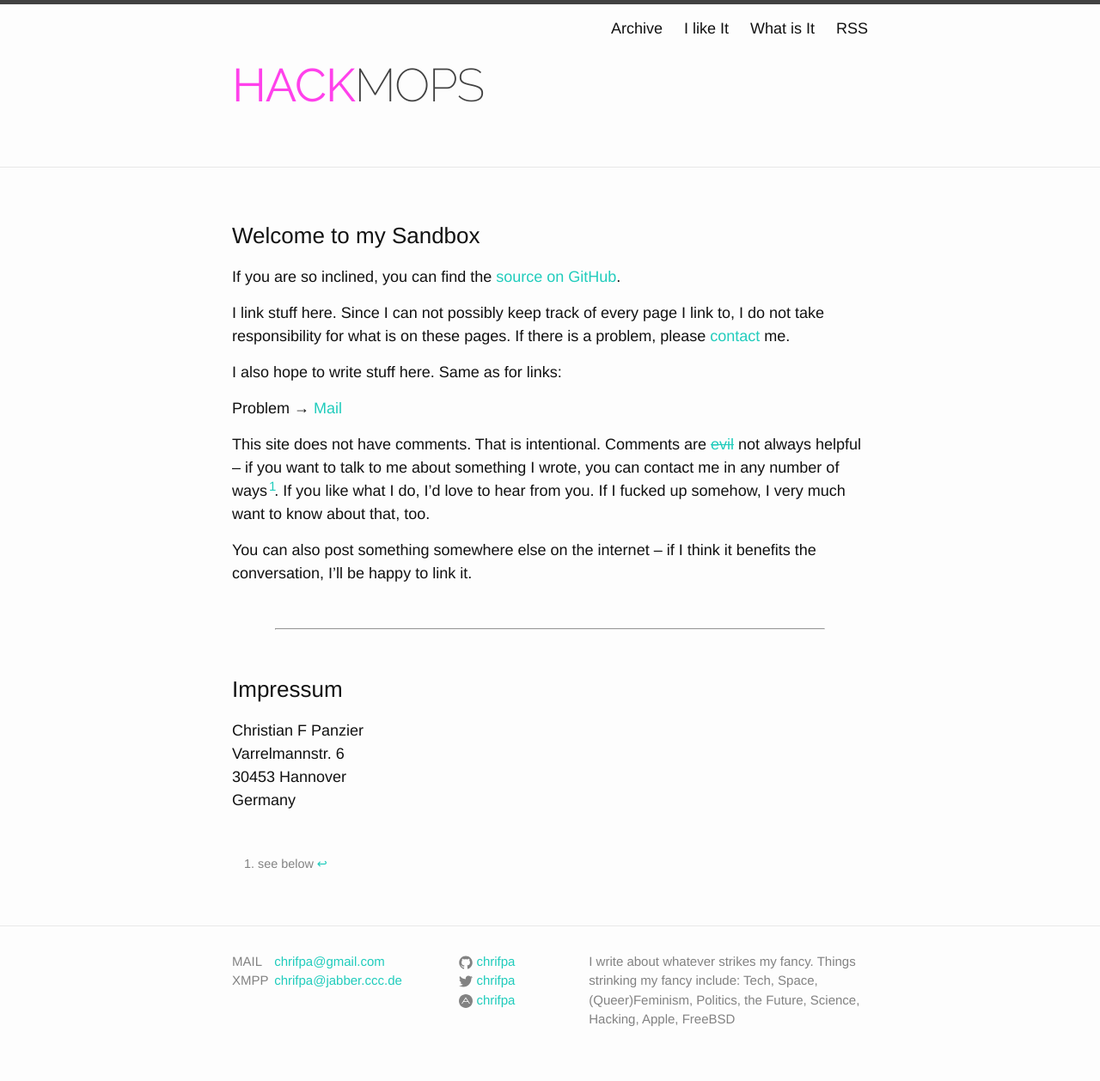
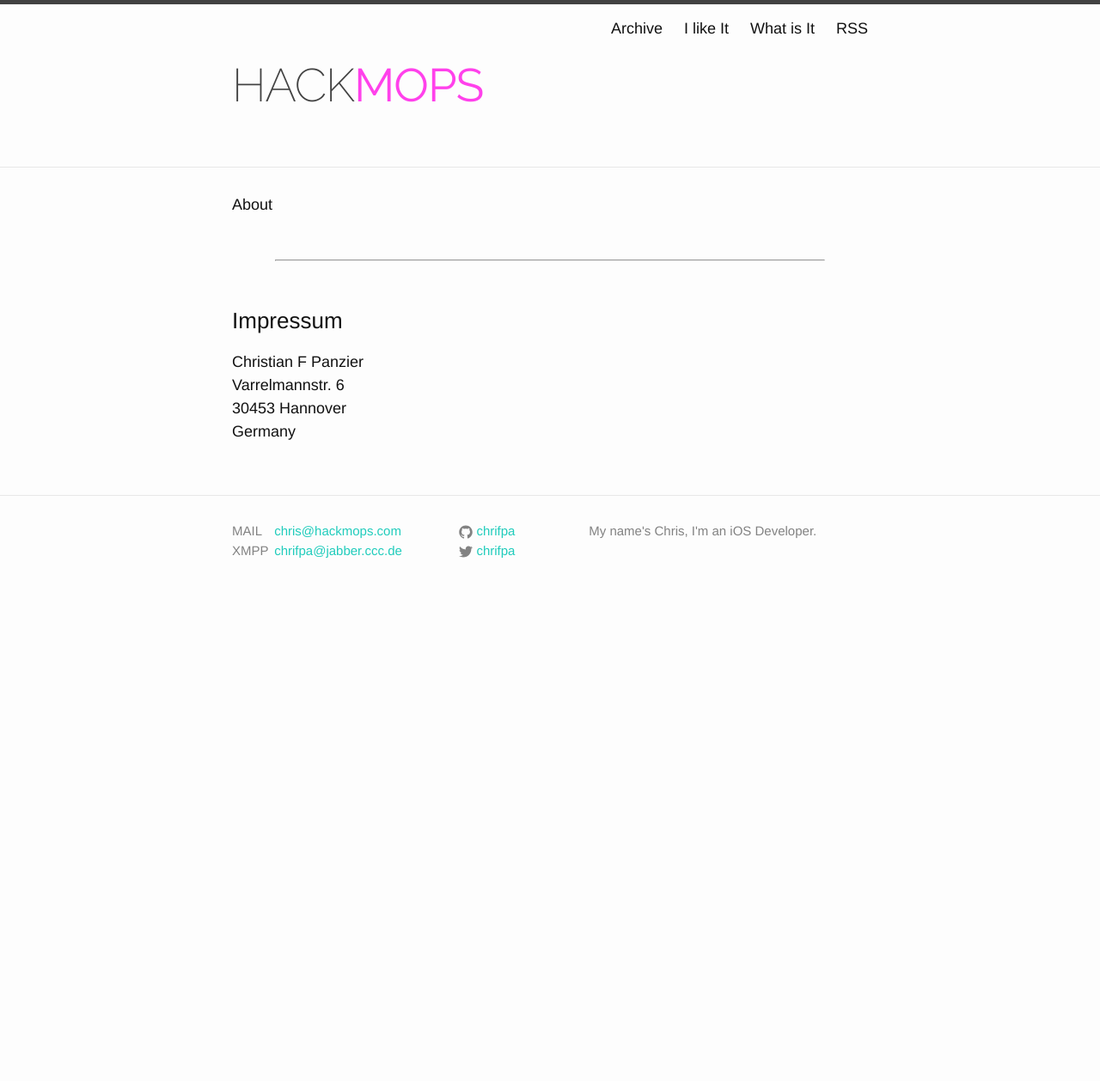
Before and after one commit to acdpnk/hackmopscom, a Jekyll site: the page built from what.md, in a window 1280 px wide. Shown: the whole page at 86% size. Built offline with Jekyll 4.4.1, drawn with Linux system fonts in a browser that asks for light colours; after the commit the page ends 900 px from its top, so only the background shows below that.

Commit message:
fiddling

```diff
--- a/_config.yml
+++ b/_config.yml
@@ -1,15 +1,15 @@
 # Site settings
 title: Hackmops
 feed_title: Hackmops
-email: chrifpa@gmail.com
+email: chris@hackmops.com
 xmpp: chrifpa@jabber.ccc.de
-description: "I write about whatever strikes my fancy. Things strinking my fancy include: Tech, Space, (Queer)Feminism, Politics, the&#160;Future, Science, Hacking, Apple, FreeBSD"
+description: "My name's Chris, I'm an iOS Developer."
 baseurl: "" # the subpath of your site, e.g. /blog/
 url: "http://hackmops.com" # the base hostname & protocol for your site
 assets: "/assets/"
 twitter_username: chrifpa
 github_username:  chrifpa
-adn_username:     chrifpa
+# adn_username:     chrifpa
 link_char: "&#160;↦"
 icon_char: "♡&#160;"
 excerpt_separator: "<!-- break -->"
--- a/_includes/header.html
+++ b/_includes/header.html
@@ -2,7 +2,7 @@
 
   <div class="wrapper">
 
-    <a class="site-title" href="{{ site.baseurl }}/"><span class="title-acid">HACK</span><span class="title-pink">MOPS</span></a>
+    <a class="site-title" href="{{ site.baseurl }}/"><span class="title-pink">HACK</span><span class="title-acid">MOPS</span></a>
 
     <nav class="site-nav">
       <a href="#" class="menu-icon">
--- a/what.md
+++ b/what.md
@@ -4,19 +4,7 @@ title: What is It
 permalink: /about/
 ---
 
-### Welcome to my Sandbox
-
-If you are so inclined, you can find the [source on GitHub][].
-
-I link stuff here. Since I can not possibly keep track of every page I link to, I do not take responsibility for what is on these pages. If there is a problem, please [contact][mail] me.
-
-I also hope to write stuff here. Same as for links:
-
-Problem → [Mail][]
-
-This site does not have comments. That is intentional. Comments are [<strike>evil</strike>][evil] not always helpful -- if you want to talk to me about something I wrote, you can contact me in any number of ways[^social]. If you like what I do, I'd love to hear from you. If I fucked up somehow, I very much want to know about that, too.
-
-You can also post something somewhere else on the internet -- if I think it benefits the conversation, I'll be happy to link it.
+About
 
 <hr style="margin:50px" />
 
```
